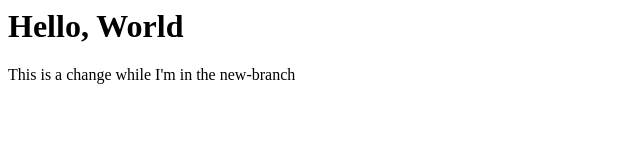
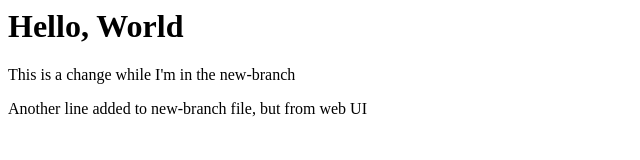
Before and after one commit to saspura/git-training-test, a plain HTML site: page index.html in a window 1280 px wide. Shown: the whole page, without its empty margins (0-640 px from the left). Drawn offline with Linux system fonts and the light colour scheme.

Commit message:
Update index.html
second change done on new-branch in browser

```diff
--- a/index.html
+++ b/index.html
@@ -1,2 +1,3 @@
 <h1>Hello, World</h1>
 <p>This is a change while I'm in the new-branch</p>
+<p>Another line added to new-branch file, but from web UI</p>
```
